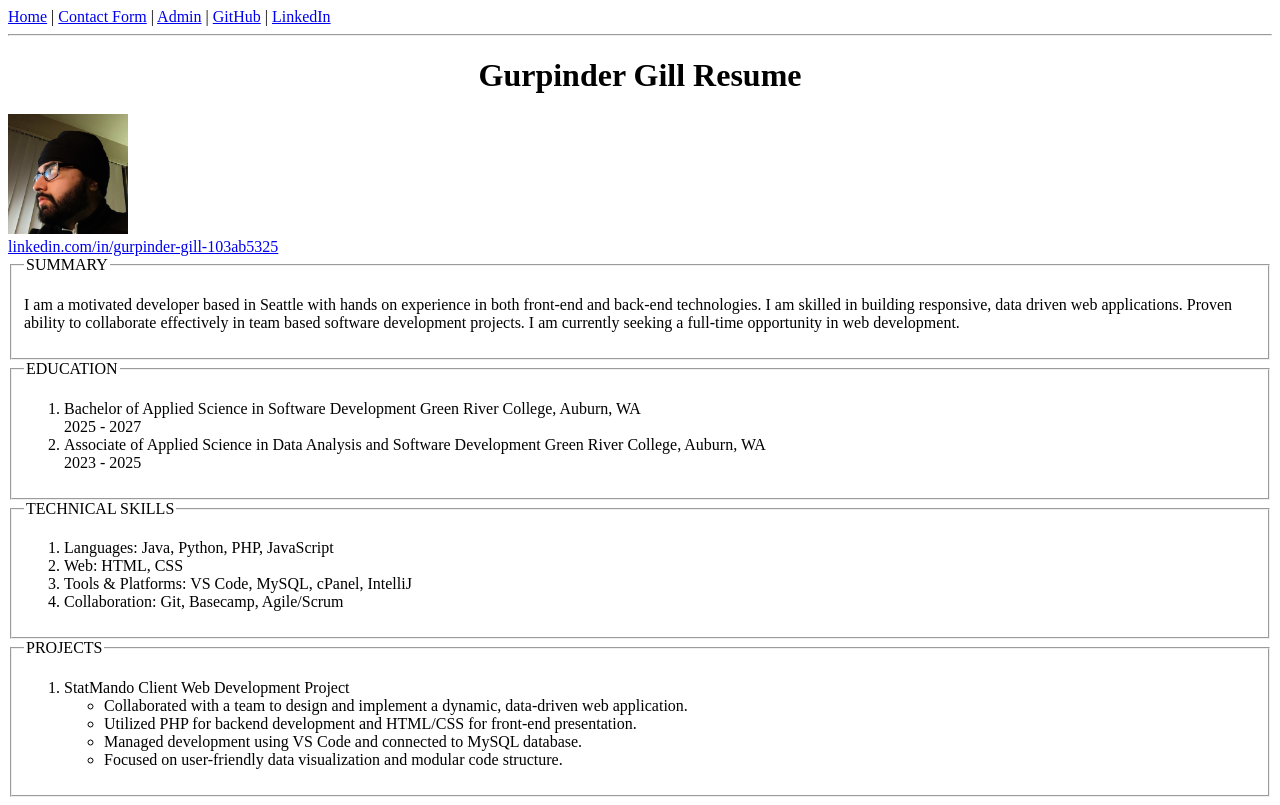
After one commit to Gurpinder1340/Contact-Form, a Node server app: template views/index.ejs in a window 1280 px wide. The commit adds this page. Run offline with Node 20, Linux system fonts and the light colour scheme; the template is opened without the code that fills it, so the values that code supplies are empty.

Commit message:
finished

```diff
--- a/app.js
+++ b/app.js
@@ -6,6 +6,9 @@ const contacts = [];
 
 // Create an instance of an Express application
 const app = express();
+
+//set EJS as the view engine
+app.set('view engine', 'ejs');
 
 app.use(express.static('public'));
 
@@ -18,8 +21,18 @@ const PORT = 3005;
 // Define a default "route" ('/')
 // req: contains information about the incoming request
 // res: allows us to send back a response to the client
-app.get('/', (req, res) => {
-    res.sendFile(`${import.meta.dirname}/views/index.html`);
+ app.get('/', (req, res) => {
+    res.render('index');
+});
+
+// Define contact form route ('/')
+ app.get('/contact', (req, res) => {
+     res.render('contact');
+ });
+
+
+app.get('/admin', (req, res) => {
+    res.render('admin', { contacts });
 });
 
 // Handle form submission
@@ -33,28 +46,19 @@ app.post('/submit', (req, res) => {
         jobTitle: req.body.jobTitle,
         company: req.body.company,
         linkedin: req.body.linkedin,
-        how: req.body.how,
-        other: req.body.other,
+        how: req.body.meet,
+        other: req.body.otherSpecify,
         message: req.body.message,
+        submittedAt: new Date()
     };
 
     //  store the submission
     console.log("New submission:", submission);
     contacts.push(submission);
-
-    // Redirect to the confirmation page
-    res.redirect('/confirmation');
+    res.render('confirmation', { submission });
 });
 
-// Confirmation page
-app.get('/confirmation', (req, res) => {
-    res.sendFile(`${import.meta.dirname}/views/confirmation.html`);
-});
 
-// admin route
-app.get('/admin', (req, res) => {
-    res.json(contacts); // send the array as JSON
-});
 
 
 // Start the server and listen on the specified port
--- a/package.json
+++ b/package.json
@@ -11,7 +11,7 @@
   "license": "ISC",
   "type": "module",
   "dependencies": {
-  "express": "^5.2.1"
-  },
-  "devDependencies": {}
+    "ejs": "^4.0.1",
+    "express": "^5.2.1"
+  }
 }
--- a/public/form.js
+++ b/public/form.js
@@ -1,4 +1,4 @@
-document.getElementById("Contact-Form").add.onsubmit = () => {
+document.getElementById("Contact-Form").onsubmit = () => {
 
     clearErrors();
 
--- a/views/index.html
+++ b/views/contact.ejs
@@ -15,6 +15,7 @@
    <script src="/form.js" defer></script>
 </head>
 <body>
+    <%- include('partials/navbar') %>
 <main>
 
 <form id="Contact-Form" action="/submit" method="POST">
--- /dev/null
+++ b/views/index.ejs
@@ -0,0 +1,83 @@
+<!DOCTYPE html>
+<html lang="en">
+<head>
+  <meta charset="UTF-8">
+  <title>Gurpinder Gill Resume</title>
+  <meta name="viewport" content="width=device-width, initial-scale=1.0">
+
+  <!-- icon -->
+  <link rel="icon" href="/images/Resume.png">
+
+  <!-- CSS -->
+  <link rel="stylesheet" href="/style/style.css">
+</head>
+
+<body>
+
+<%- include('partials/navbar') %>
+
+<div class="resume-container">
+
+<header>
+  <h1>Gurpinder Gill Resume</h1>
+  <img src="/images/GurpinderGill.jpeg" alt="Gurpinder Gill" width="120">
+  <br>
+  <a href="https://www.linkedin.com/in/gurpinder-gill-103ab5325" target="_blank">
+    linkedin.com/in/gurpinder-gill-103ab5325
+  </a>
+</header>
+
+<fieldset>
+  <legend>SUMMARY</legend>
+  <p>
+    I am a motivated developer based in Seattle with hands on experience in both front-end and back-end technologies.
+    I am skilled in building responsive, data driven web applications. Proven ability to collaborate effectively in team based
+    software development projects. I am currently seeking a full-time opportunity in web development.
+  </p>
+</fieldset>
+
+<fieldset>
+  <legend>EDUCATION</legend>
+  <ol>
+    <li>
+      Bachelor of Applied Science in Software Development
+      Green River College, Auburn, WA <br>
+      2025 - 2027
+    </li>
+    <li>
+      Associate of Applied Science in Data Analysis and Software Development
+      Green River College, Auburn, WA <br>
+      2023 - 2025
+    </li>
+  </ol>
+</fieldset>
+
+<fieldset>
+  <legend>TECHNICAL SKILLS</legend>
+  <ol>
+    <li>Languages: Java, Python, PHP, JavaScript</li>
+    <li>Web: HTML, CSS</li>
+    <li>Tools & Platforms: VS Code, MySQL, cPanel, IntelliJ</li>
+    <li>Collaboration: Git, Basecamp, Agile/Scrum</li>
+  </ol>
+</fieldset>
+
+<fieldset>
+  <legend>PROJECTS</legend>
+  <ol>
+    <li>
+      StatMando Client Web Development Project
+      <ul>
+        <li>Collaborated with a team to design and implement a dynamic, data-driven web application.</li>
+        <li>Utilized PHP for backend development and HTML/CSS for front-end presentation.</li>
+        <li>Managed development using VS Code and connected to MySQL database.</li>
+        <li>Focused on user-friendly data visualization and modular code structure.</li>
+      </ul>
+    </li>
+  </ol>
+</fieldset>
+
+</div>
+
+</body>
+</html>
--- /dev/null
+++ b/views/partials/navbar.ejs
@@ -0,0 +1,8 @@
+<nav class="nav">
+  <a href="/">Home</a> |
+  <a href="/contact">Contact Form</a> |
+  <a href="/admin">Admin</a> |
+  <a href="https://github.com/Gurpinder1340/Contact-Form.git" target="_blank">GitHub</a> |
+  <a href="https://www.linkedin.com/in/gurpinder-gill-103ab5325/" target="_blank">LinkedIn</a>
+</nav>
+<hr>
```
Also changed, not shown: views/admin.ejs (added, +90 -0 lines), views/confirmation.ejs (added, +22 -0 lines), views/confirmation.html (deleted, +0 -16 lines), public/images/GurpinderGill.jpeg (added), 3 other files.
